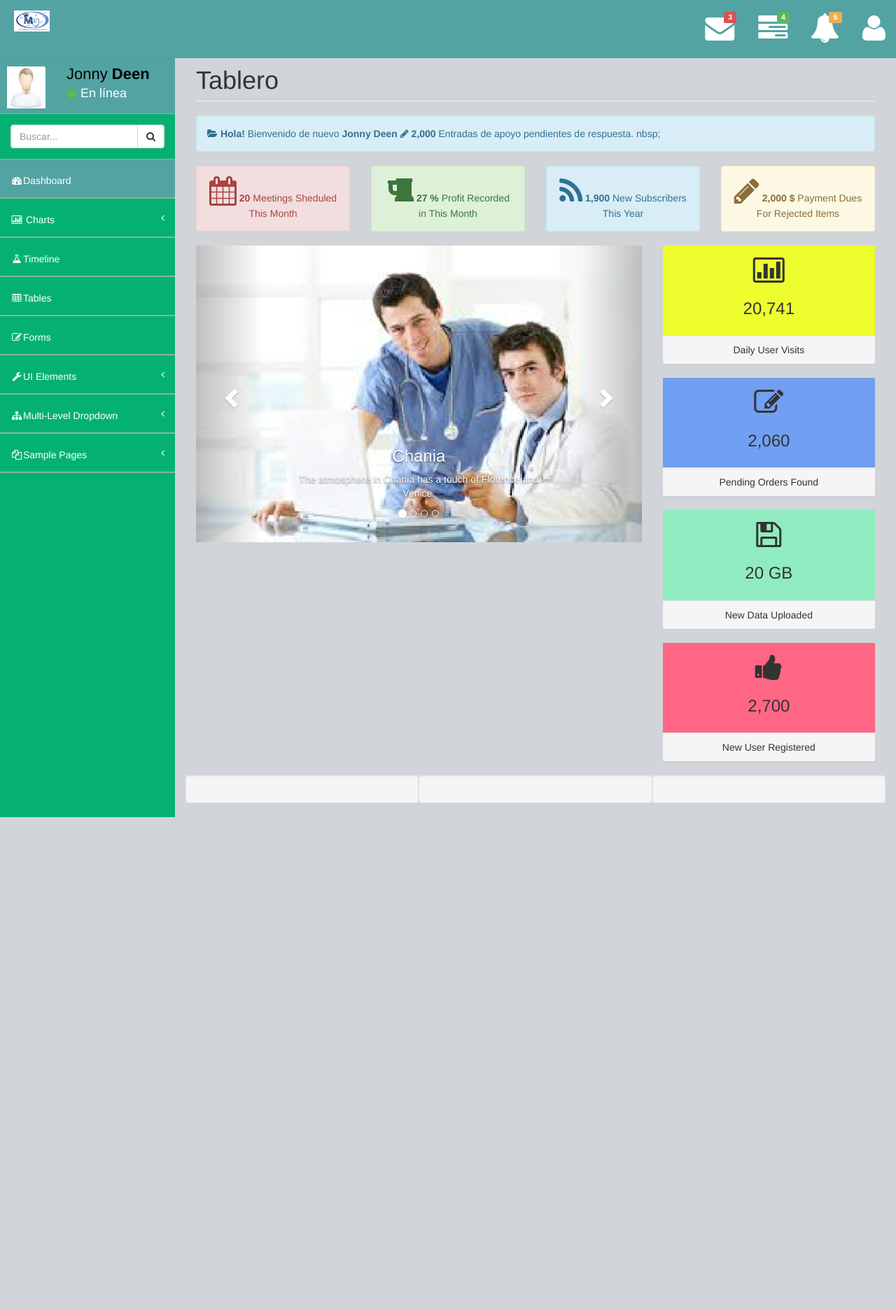
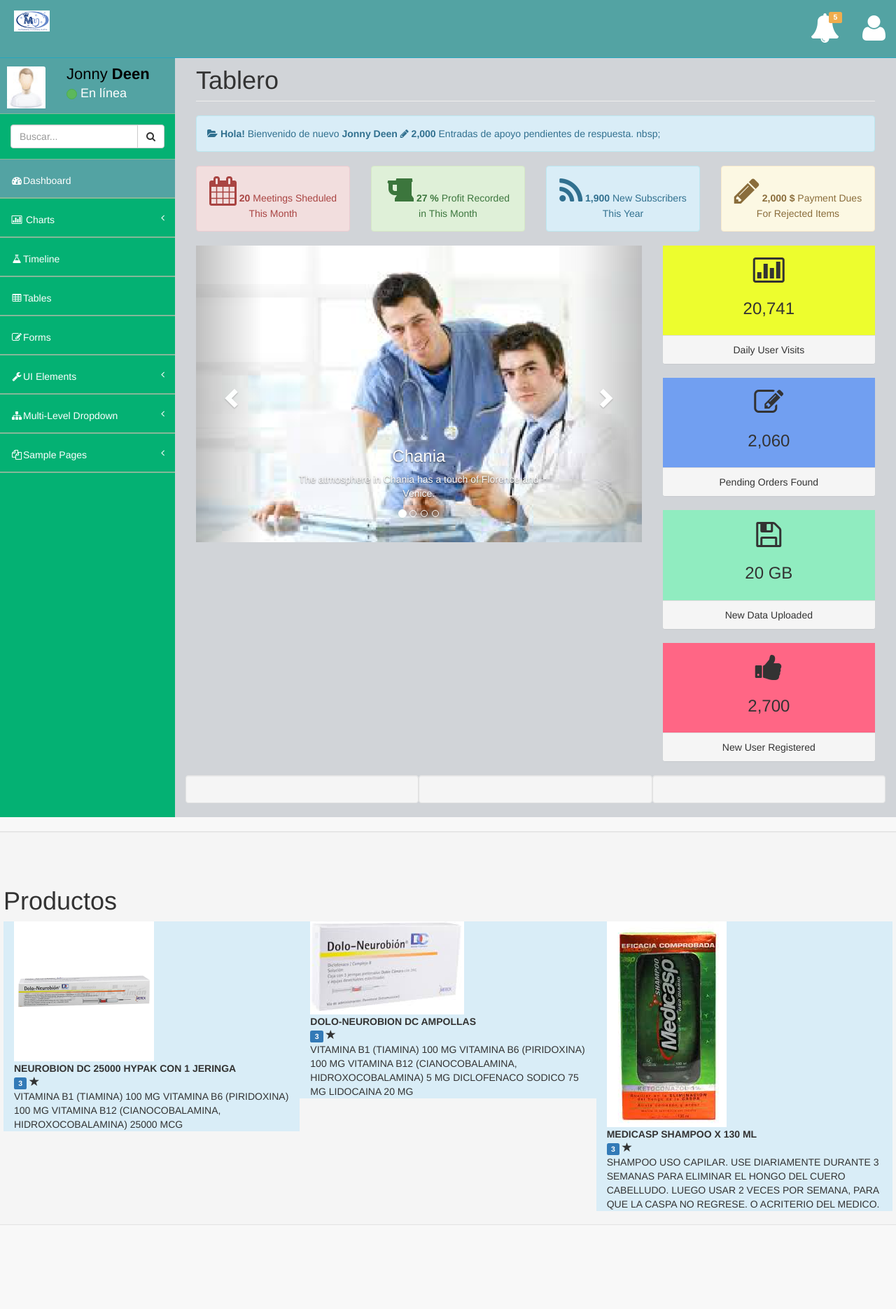
Before and after one commit to SRNelsonR/ProyectoPOO, a PHP site: page /formularios/cliente.php in a window 1280 px wide. Shown: the whole page at 70% size. Before the commit the page ends 1168 px from the top, so only its background shows below. Run offline with PHP 8.4, Linux system fonts and the light colour scheme.

Commit message:
Modificaciones en el formulario del cliente

```diff
--- a/Sistema/formularios/cliente.php
+++ b/Sistema/formularios/cliente.php
@@ -38,137 +38,7 @@
             <!-- navbar-top-links -->
             <ul class="nav navbar-top-links navbar-right">
                 <!-- main dropdown -->
-                <li class="dropdown">
-                    <a class="dropdown-toggle" data-toggle="dropdown" href="#">
-                        <span class="top-label label label-danger">3</span><i class="fa fa-envelope fa-3x"></i>
-                    </a>
-                    <!-- dropdown-messages -->
-                    <ul class="dropdown-menu dropdown-messages">
-                        <li>
-                            <a href="#">
-                                <div>
-                                    <strong><span class=" label label-danger">Andrew Smith</span></strong>
-                                    <span class="pull-right text-muted">
-                                        <em>Yesterday</em>
-                                    </span>
-                                </div>
-                                <div>Lorem ipsum dolor sit amet, consectetur adipiscing elit. Pellentesque eleifend...</div>
-                            </a>
-                        </li>
-                        <li class="divider"></li>
-                        <li>
-                            <a href="#">
-                                <div>
-                                    <strong><span class=" label label-info">Jonney Depp</span></strong>
-                                    <span class="pull-right text-muted">
-                                        <em>Yesterday</em>
-                                    </span>
-                                </div>
-                                <div>Lorem ipsum dolor sit amet, consectetur adipiscing elit. Pellentesque eleifend...</div>
-                            </a>
-                        </li>
-                        <li class="divider"></li>
-                        <li>
-                            <a href="#">
-                                <div>
-                                    <strong><span class=" label label-success">Jonney Depp</span></strong>
-                                    <span class="pull-right text-muted">
-                                        <em>Yesterday</em>
-                                    </span>
-                                </div>
-                                <div>Lorem ipsum dolor sit amet, consectetur adipiscing elit. Pellentesque eleifend...</div>
-                            </a>
-                        </li>
-                        <li class="divider"></li>
-                        <li>
-                            <a class="text-center" href="#">
-                                <strong>Read All Messages</strong>
-                                <i class="fa fa-angle-right"></i>
-                            </a>
-                        </li>
-                    </ul>
-                    <!-- end dropdown-messages -->
-                </li>
 
-                <li class="dropdown">
-                    <a class="dropdown-toggle" data-toggle="dropdown" href="#">
-                        <span class="top-label label label-success">4</span>  <i class="fa fa-tasks fa-3x"></i>
-                    </a>
-                    <!-- dropdown tasks -->
-                    <ul class="dropdown-menu dropdown-tasks">
-                        <li>
-                            <a href="#">
-                                <div>
-                                    <p>
-                                        <strong>Task 1</strong>
-                                        <span class="pull-right text-muted">40% Complete</span>
-                                    </p>
-                                    <div class="progress progress-striped active">
-                                        <div class="progress-bar progress-bar-success" role="progressbar" aria-valuenow="40" aria-valuemin="0" aria-valuemax="100" style="width: 40%">
-                                            <span class="sr-only">40% Complete (success)</span>
-                                        </div>
-                                    </div>
-                                </div>
-                            </a>
-                        </li>
-                        <li class="divider"></li>
-                        <li>
-                            <a href="#">
-                                <div>
-                                    <p>
-                                        <strong>Task 2</strong>
-                                        <span class="pull-right text-muted">20% Complete</span>
-                                    </p>
-                                    <div class="progress progress-striped active">
-                                        <div class="progress-bar progress-bar-info" role="progressbar" aria-valuenow="20" aria-valuemin="0" aria-valuemax="100" style="width: 20%">
-                                            <span class="sr-only">20% Complete</span>
-                                        </div>
-                                    </div>
-                                </div>
-                            </a>
-                        </li>
-                        <li class="divider"></li>
-                        <li>
-                            <a href="#">
-                                <div>
-                                    <p>
-                                        <strong>Task 3</strong>
-                                        <span class="pull-right text-muted">60% Complete</span>
-                                    </p>
-                                    <div class="progress progress-striped active">
-                                        <div class="progress-bar progress-bar-warning" role="progressbar" aria-valuenow="60" aria-valuemin="0" aria-valuemax="100" style="width: 60%">
-                                            <span class="sr-only">60% Complete (warning)</span>
-                                        </div>
-                                    </div>
-                                </div>
-                            </a>
-                        </li>
-                        <li class="divider"></li>
-                        <li>
-                            <a href="#">
-                                <div>
-                                    <p>
-                                        <strong>Task 4</strong>
-                                        <span class="pull-right text-muted">80% Complete</span>
-                                    </p>
-                                    <div class="progress progress-striped active">
-                                        <div class="progress-bar progress-bar-danger" role="progressbar" aria-valuenow="80" aria-valuemin="0" aria-valuemax="100" style="width: 80%">
-                                            <span class="sr-only">80% Complete (danger)</span>
-                                        </div>
-                                    </div>
-                                </div>
-                            </a>
-                        </li>
-                        <li class="divider"></li>
-                        <li>
-                            <a class="text-center" href="#">
-                                <strong>See All Tasks</strong>
-                                <i class="fa fa-angle-right"></i>
-                            </a>
-                        </li>
-                    </ul>
-                    <!-- end dropdown-tasks -->
-                </li>
 
                 <li class="dropdown">
                     <a class="dropdown-toggle" data-toggle="dropdown" href="#">
@@ -381,6 +251,8 @@
         </nav>
         <!-- end navbar side -->
         <!--  page-wrapper -->
+
+
         <div id="page-wrapper">
 
             <div class="row">
@@ -479,7 +351,9 @@
 
                         </div>
 
-                        <!-- Left and right controls -->
+                        <!-- Left and right controls
+                        <a class="nivo-prevNav">Prev</a>
+                        <a class="nivo-nextNav">Next</a>-->
                         <a class="left carousel-control" href="#myCarousel" role="button" data-slide="prev">
                           <span class="glyphicon glyphicon-chevron-left" aria-hidden="true"></span>
                           <span class="sr-only">Previous</span>
@@ -568,6 +442,46 @@
 
     </div>
     <!-- end wrapper -->
+    <br>
+    <div class="row well">
+        <h1><br>Productos</h1>
+        <div class="col-xs-6 col-sm-6 col-md-4 col-lg-4 bg-info">
+            <div >
+                <img src="../img/m1.jpg" class="img-responsive">
+                <b>NEUROBION DC 25000 HYPAK CON 1 JERINGA</b><br>
+                <span class="label label-primary">3</span>
+                <span class="glyphicon glyphicon-star" aria-hidden="true"></span>
+                <br>
+                VITAMINA B1 (TIAMINA)   100 MG
+                VITAMINA B6 (PIRIDOXINA)    100 MG
+                VITAMINA B12 (CIANOCOBALAMINA, HIDROXOCOBALAMINA)   25000 MCG<br>
+            </div>
+        </div>
+        <div class="col-xs-6 col-sm-6 col-md-4 col-lg-4 bg-info">
+            <div >
+                <img src="../img/m2.jpg" class="img-responsive">
+                <b>DOLO-NEUROBION DC AMPOLLAS</b><br>
+                <span class="label label-primary">3</span>
+                <span class="glyphicon glyphicon-star" aria-hidden="true"></span>
+                <br>
+                VITAMINA B1 (TIAMINA)   100 MG
+                VITAMINA B6 (PIRIDOXINA)    100 MG
+                VITAMINA B12 (CIANOCOBALAMINA, HIDROXOCOBALAMINA)   5 MG
+                DICLOFENACO SODICO  75 MG
+                LIDOCAINA   20 MG<br>
+            </div>
+        </div>
+        <div class="col-xs-6 col-sm-6 col-md-4 col-lg-4 bg-info">
+            <div >
+                <img src="../img/m3.jpg" class="img-responsive">
+                <b>MEDICASP SHAMPOO X 130 ML</b><br>
+                <span class="label label-primary">3</span>
+                <span class="glyphicon glyphicon-star" aria-hidden="true"></span>
+                <br>
+                SHAMPOO USO CAPILAR. USE DIARIAMENTE DURANTE 3 SEMANAS PARA ELIMINAR EL HONGO DEL CUERO CABELLUDO. LUEGO USAR 2 VECES POR SEMANA, PARA QUE LA CASPA NO REGRESE. O ACRITERIO DEL MEDICO.<br>
+            </div>
+        </div>
+    </div><br><br><br><br><br>
 
 		<script src="../css/plugins/jquery-1.10.2.js"></script>
 	    <script src="../css/plugins/bootstrap/bootstrap.min.js"></script>
```
Also changed, not shown: Sistema/img/m1.jpg (added), Sistema/img/m2.jpg (added), Sistema/img/m3.jpg (added).
